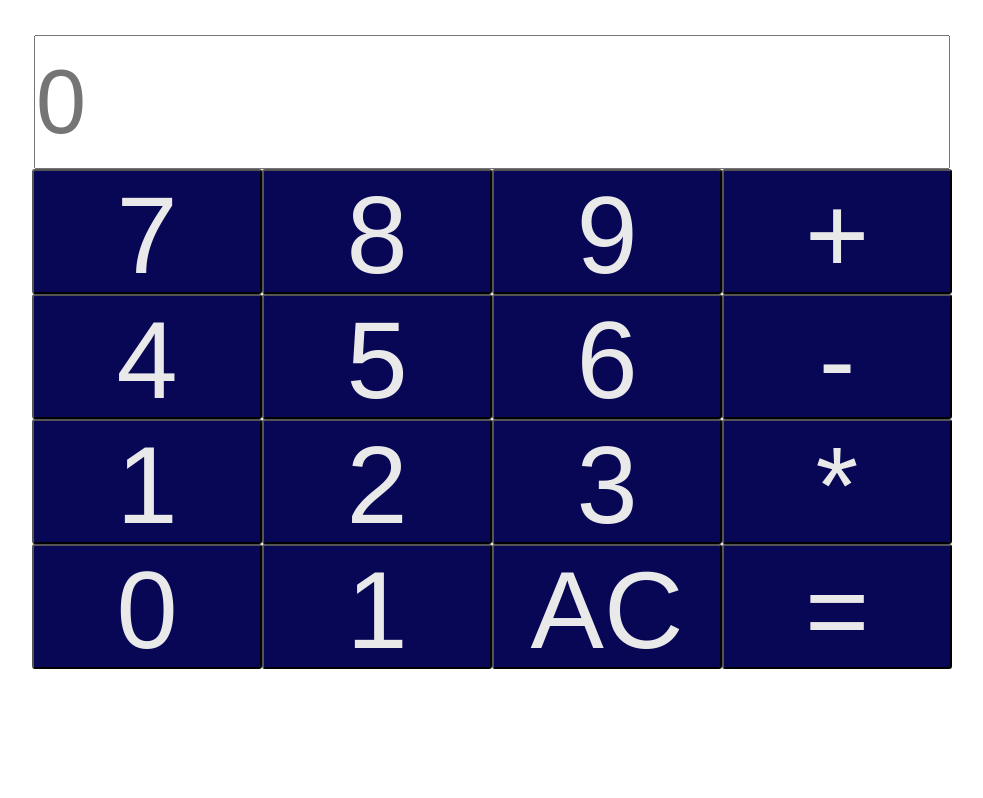
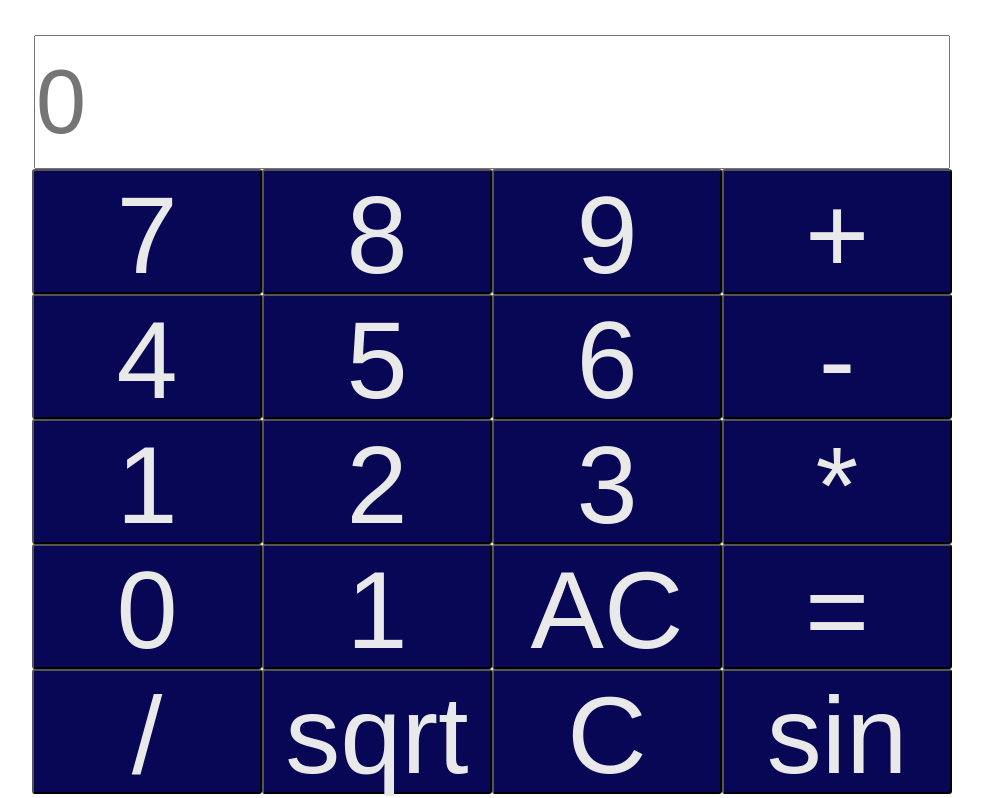
Before and after one commit to SamarthjoshitechEngineer/Calculator, a plain HTML site: page index.html in a window 1280 px wide. Shown: the part 124-922 px from the top of the page, without its empty margins (238-1221 px from the left). Before the commit the page ends 800 px from the top, so only its background shows below. Drawn offline with Linux system fonts and the light colour scheme.

Commit message:
Add additional buttons for calculator functionality

```diff
--- a/index.html
+++ b/index.html
@@ -34,6 +34,12 @@
     <button class="Button">AC</button>
     <button class="Button">=</button>
 </div>
+        <div class="row">
+    <button class="Button">/</button>
+     <button class="Button">sqrt</button>
+    <button class="Button">C</button>
+    <button class="Button">sin</button>
+</div>
 </div>
 <script src="script.js">
 </script>
```
